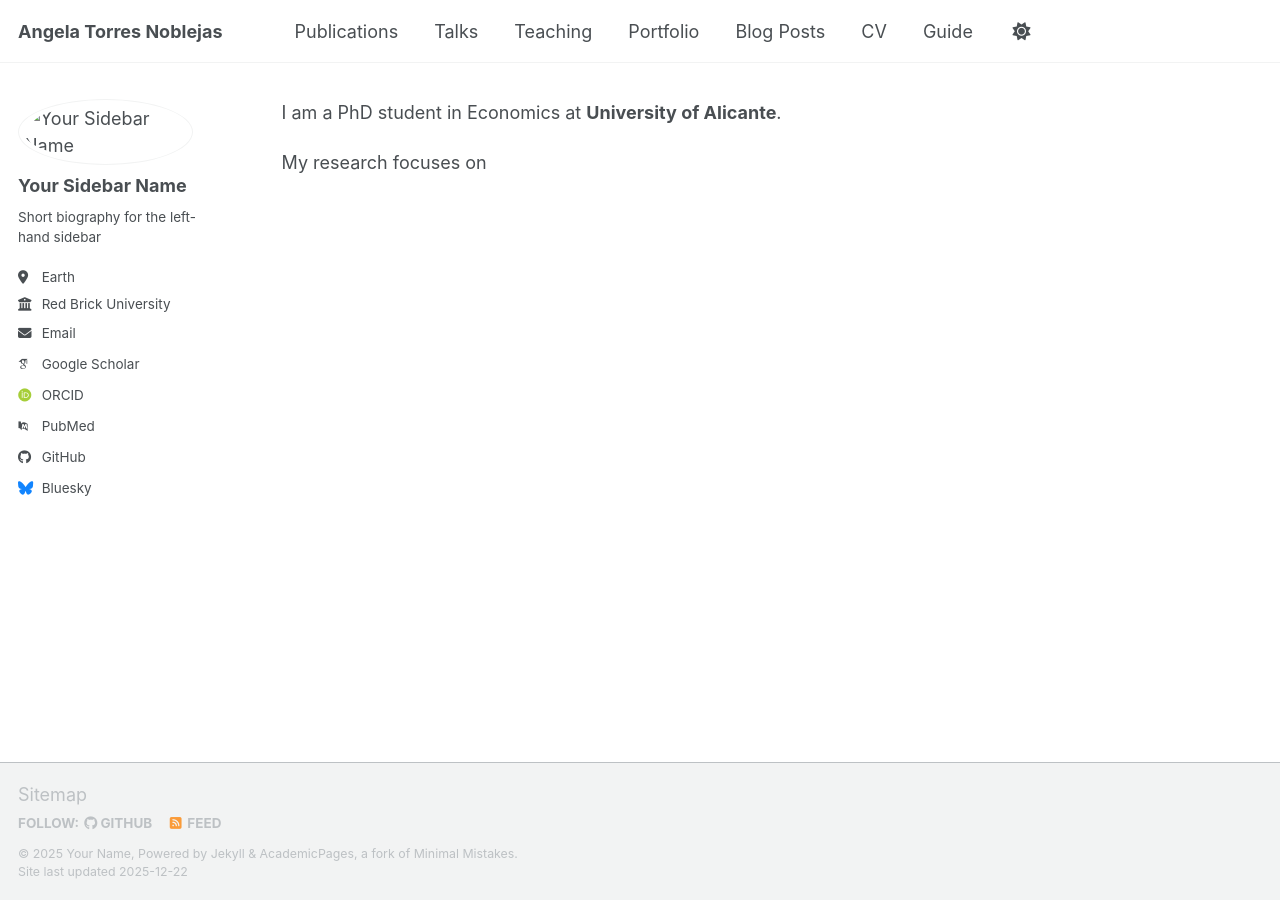
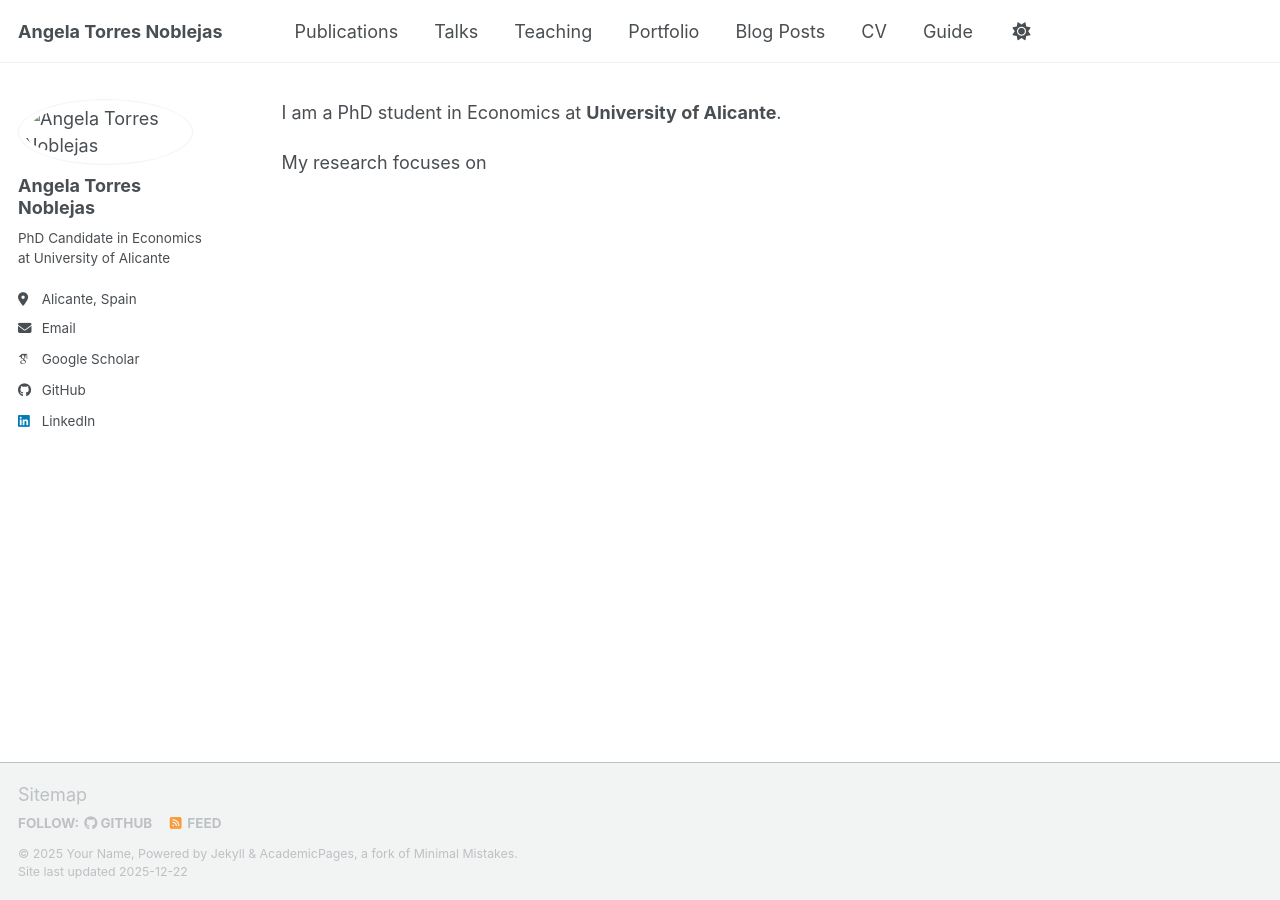
Before and after one commit to angelatorresnoblejas/angelatorresnoblejas.github.io, a Jekyll site: the page built from index.md, in a window 1280 px wide. Built offline with Jekyll 4.4.1, drawn with Linux system fonts in a browser that asks for light colours; some web fonts are replaced; a script bundle is joined from its source files by our own code; library files that are not in the unit come from our copies; some of the changed lines change nothing that is shown.

Commit message:
Fix site URL and sidebar author

```diff
--- a/_config.yml
+++ b/_config.yml
@@ -13,7 +13,7 @@ title                    : "Angela Torres Noblejas"
 title_separator          : "-"
 name                     : &name "Your Name"
 description              : &description "Your Name's academic portfolio"   # Update this with a general description of your site, this is the default if not overridden by a page
-url                      : https://academicpages.github.io # The base hostname & protocol for your site e.g. "https://[your GitHub username].github.io",
+url                      : "https://angelatorresnoblejas.github.io" # The base hostname & protocol for your site e.g. "https://[your GitHub username].github.io",
                                                            # or if you already have some other page hosted on Github then use "https://[your GitHub username].github.io/[Your Repo Name]"
 baseurl                  : "" # the subpath of your site, e.g. "/blog"
 repository               : "academicpages/academicpages.github.io"
@@ -22,65 +22,16 @@ repository               : "academicpages/academicpages.github.io"
 #               If a field is blank the icon and link will not appear, otherwise it will be shown.
 #               Additional customization can be done by editing /_includes/author-profile.html
 author:
-  # Biographic information
+  name             : "Angela Torres Noblejas"
   avatar           : "/images/LinkedingAngelaTorres.jpg"
-  name             : "Your Sidebar Name"
-  pronouns         : # example: "she/her"
-  bio              : "Short biography for the left-hand sidebar"
-  location         : "Earth"
-  employer         : "Red Brick University"
-  uri              : # URL
-  email            : "none@example.org"
+  bio              : "PhD Candidate in Economics at University of Alicante"
+  location         : "Alicante, Spain"
 
-  # Academic websites
-  academia         : # URL
-  arxiv            : # URL - Update with the correct link to your profile
+  email            : "your@email.com"
+
+  github           : "angelatorresnoblejas"
+  linkedin         : "YOUR-LINKEDIN-ID"
   googlescholar    : "https://scholar.google.com/citations?user=PS_CX0AAAAAJ"
-  inspire-hep      : # URL
-  impactstory      : # URL
-  orcid            : "https://orcid.org/yourorcidurl"
-  semantic         : # URL
-  ssrn             : # URL
-  pubmed           : "https://www.ncbi.nlm.nih.gov/pubmed/?term=john+snow"
-  researchgate     : # URL
-  scopus           : # URL
-  zotero           : # URL
-
-
-  # Repositories and software development
-  bitbucket        : # Username - Update with your username on the site
-  codepen          : # Username
-  dribbble         : # Username
-  github           : "academicpages"
-  kaggle           : # Username
-  stackoverflow    : # User number or user number and name (i.e., use "1" or "1/jeff-atwood")
-
-  # Social media
-  artstation       : # Username
-  bluesky          : "bsky.app" # Replace this with you Bluesky username
-  facebook         : # Username
-  flickr           : # Username
-  foursquare       : # Username
-  goodreads        : # Username
-  google_plus      : # Username
-  keybase          : # Username
-  instagram        : # Username
-  lastfm           : # Username
-  linkedin         : # Username
-  mastodon         : # URL
-  medium           : # URL
-  pinterest        : # Username
-  soundcloud       : # Username
-  steam            : # Username
-  telegram         : # URL
-  tumblr           : # Username
-  twitter          : # Username for X / Twitter
-  vine             : # Username
-  weibo            : # Username
-  wikipedia        : # Username
-  xing             : # Username
-  youtube          : # Username
-  zhihu            : # Username
 
 # Publication Category - The following the list of publication categories and their headings
 publication_category:
```
